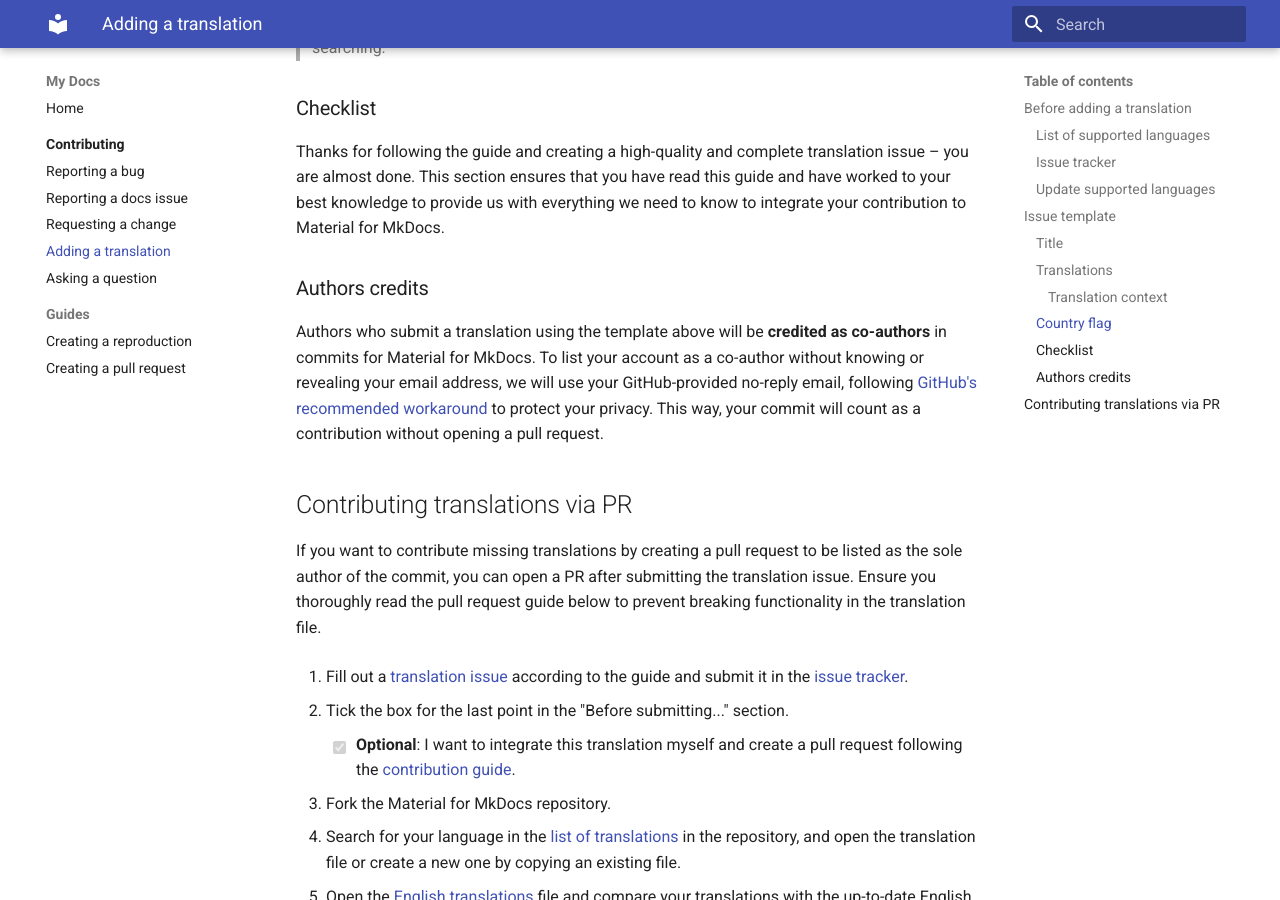
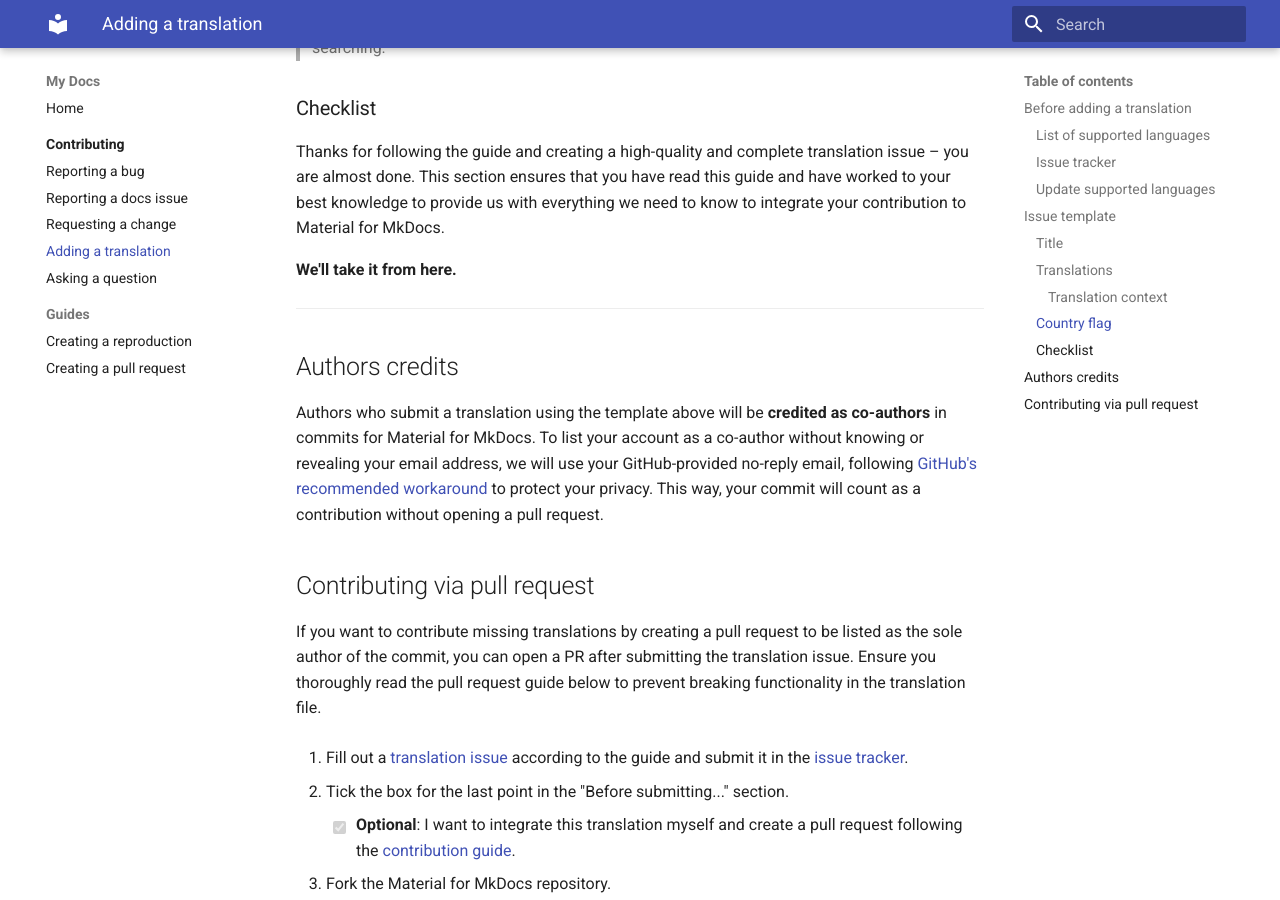
Before and after one commit to katharinalisalin/demo-bug-template, an MkDocs documentation site: the page built from docs/contributing/adding-a-translation.md, in a window 1280 px wide and 900 px high, scrolled down 2918 px. Built offline with MkDocs 1.6.1 and Material for MkDocs 9.7.7, drawn with Linux system fonts in a browser that asks for light colours.

Commit message:
Updated docs

```diff
--- a/docs/contributing/adding-a-translation.md
+++ b/docs/contributing/adding-a-translation.md
@@ -151,7 +151,11 @@ translation issue – you are almost done. This section ensures that you have re
 this guide and have worked to your best knowledge to provide us with everything
 we need to know to integrate your contribution to Material for MkDocs.
 
-### Authors credits
+__We'll take it from here.__
+
+---
+
+## Authors credits
 
 Authors who submit a translation using the template above will be
 __credited as co-authors__ in commits for Material for MkDocs. To list your
@@ -162,7 +166,7 @@ commit will count as a contribution without opening a pull request.
 
  [GitHub's recommended workaround]: https://docs.github.com/en/pull-requests/committing-changes-to-your-project/creating-and-editing-commits/creating-a-commit-with-multiple-authors
 
-## Contributing translations via PR
+## Contributing via pull request
 
 If you want to contribute missing translations by creating a pull request to be
 listed as the sole author of the commit, you can open a PR after submitting the
@@ -188,11 +192,11 @@ prevent breaking functionality in the translation file.
     and save the changes.
 
     !!! warning "Important"
-        Only add the translations that are different from the defaults. For example,
-        if your language is left-to-right, don't add the `direction` translation, as
-        English is also left-to-right. The following translations are for technical
-        purposes and __should not be updated__. If they're missing from your
-        language, it's for a good reason:
+        Only add the translations that are different from the defaults. For
+        example, if your language is left-to-right, don't add the `direction`
+        translation, as English is also left-to-right. The following
+        translations are for technical purposes and __should not be updated__.
+        If they're missing from your language, it's for a good reason:
 
         - `search.config.lang`
         - `search.config.pipeline`
```
Also changed, not shown: docs/contributing/creating-a-pull-request.md (+0 -1 lines), docs/contributing/index.md (+4 -0 lines), docs/contributing/reporting-a-bug.md (+2 -0 lines), docs/contributing/requesting-a-change.md (+2 -0 lines).
